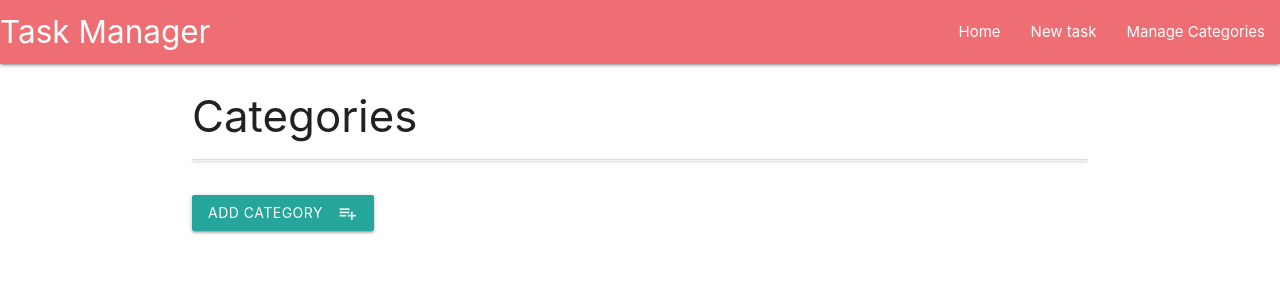
After one commit to seansor/task-manager, a Flask app: page /get_categories in a window 1280 px wide. The commit adds this page. Shown: the top 300 px of the page. Run offline with Flask 2, Linux system fonts and the light colour scheme; data that the repository does not hold is empty; some libraries are stand-ins or nearby versions.

Commit message:
add, edit categories

```diff
--- a/app.py
+++ b/app.py
@@ -16,10 +16,12 @@ mongo = PyMongo(app)
 def get_tasks():
     return render_template('tasks.html', tasks=mongo.db.tasks.find())
 
+
 @app.route('/add_task')
 def add_task():
     return render_template('addtask.html',
     categories=mongo.db.categories.find())
+
 
 @app.route('/insert_task', methods=['POST'])
 def insert_task():
@@ -34,6 +36,7 @@ def edit_task(task_id):
     all_categories = mongo.db.categories.find()
     return render_template("edittask.html", task=the_task, categories=all_categories)
 
+
 @app.route('/update_task/<task_id>', methods=["POST"])
 def update_task(task_id):
     tasks = mongo.db.tasks
@@ -47,8 +50,8 @@ def update_task(task_id):
         'is_urgent': request.form.get('is_urgent')
         }
     )
+    return redirect(url_for('get_tasks'))
 
-    return redirect(url_for('get_tasks'))
 
 @app.route('/delete_task/<task_id>')
 def delete_task(task_id):
@@ -56,6 +59,43 @@ def delete_task(task_id):
     tasks.remove({'_id': ObjectId(task_id)})
     return redirect(url_for('get_tasks'))
 
+
+@app.route('/get_categories')
+def get_categories():
+    _categories = mongo.db.categories.find()
+    category_list = [category for category in _categories]
+    return render_template('categories.html', categories = category_list)
+
+
+@app.route('/edit_category/<category_id>')
+def edit_category(category_id):
+    return render_template('editcategory.html',
+    category=mongo.db.categories.find_one({'_id': ObjectId(category_id)}))
+
+@app.route('/update_category/<category_id>', methods=["POST"])
+def update_category(category_id):
+    mongo.db.categories.update(
+        {"_id": ObjectId(category_id)},
+        {"category_name": request.form.get('category_name')}
+        )
+    return redirect(url_for('get_categories'))
+
+@app.route('/delete_category/<category_id>')
+def delete_category(category_id):
+    mongo.db.categories.remove({"_id": ObjectId(category_id)})
+    return redirect(url_for('get_categories'))
+
+@app.route('/insert_category', methods=["POST"])
+def insert_category():
+    categories=mongo.db.categories
+    category_doc = {'category_name': request.form.get('category_name')}
+    categories.insert_one(category_doc)
+    return redirect(url_for('get_categories'))
+
+@app.route('/add_category')
+def add_category():
+    return render_template('addcategory.html')
+
 if __name__ == "__main__":
     app.run(host=os.getenv('IP'),
             port=int(os.getenv('PORT')),
--- a/templates/base.html
+++ b/templates/base.html
@@ -11,25 +11,43 @@
     <link rel="stylesheet" href="https://cdnjs.cloudflare.com/ajax/libs/materialize/1.0.0/css/materialize.min.css" type="text/css" />
     <link rel="stylesheet" href="{{url_for('static', filename='css/style.css')}}" type="text/css" />
 
+    <script type="text/javascript" src="https://cdnjs.cloudflare.com/ajax/libs/jquery/3.4.1/jquery.min.js"></script>
+    <script src="https://cdnjs.cloudflare.com/ajax/libs/materialize/1.0.0/js/materialize.min.js"></script>
 
 </head>
 
 <body>
+    <header>
+        <nav>
+            <div class="nav-wrapper">
+                <a href="{{ url_for('get_tasks') }}" class="brand-logo">Task Manager</a>
+                <a href="#" data-target="mobile-demo" class="sidenav-trigger"><i class="material-icons">menu</i></a>
+                <ul id="nav-mobile" class="right hide-on-med-and-down">
+                    <li><a href="{{ url_for('get_tasks') }}">Home</a></li>
+                    <li><a href="{{ url_for('add_task') }}">New task</a></li>
+                    <li><a href="{{ url_for('get_categories') }}">Manage Categories</a></li>
+                </ul>
+                <ul class="sidenav" id="mobile-demo">
+                    <li><a href="{{ url_for('get_tasks') }}">Home</a></li>
+                    <li><a href="{{ url_for('add_task') }}">New task</a></li>
+                    <li><a href="{{ url_for('get_categories') }}">Manage Categories</a></li>
+                </ul>
+            </div>
+        </nav>
+    </header>
     <div class="container">
         {% block content %} {% endblock %}
     </div>
 
-    <script type="text/javascript" src="https://cdnjs.cloudflare.com/ajax/libs/jquery/3.4.1/jquery.min.js"></script>
-    <script src="https://cdnjs.cloudflare.com/ajax/libs/materialize/1.0.0/js/materialize.min.js"></script>
+
 
     <script>
-
         $(document).ready(function() {
             $('.collapsible').collapsible();
             $('select').formSelect();
             $('.datepicker').datepicker();
+            $('.sidenav').sidenav();
         });
-
     </script>
 </body>
 
--- /dev/null
+++ b/templates/categories.html
@@ -0,0 +1,26 @@
+{% extends 'base.html' %} {% block content %}
+
+<div class="row">
+
+    <h3>Categories</h3>
+
+    <ul class="collapsible">
+        {% for category in categories %}
+        <li>
+            <div class="collapsible-header">
+                <a href="{{url_for('delete_category', category_id = category._id)}}" class="waves-effect waves-light btn btn-small">Del</a>
+                <a href="{{url_for('edit_category', category_id = category._id)}}" class="waves-effect waves-light btn btn-small blue">Edit</a>
+                <div class="task_header col s9">
+                    <strong>{{category.category_name}}</strong>
+                </div>
+            </div>
+        </li>
+        {% endfor %}
+    </ul>
+
+</div>
+<div class="row">
+    <a href="{{ url_for('add_category') }}" class="waves-effect waves-light btn"><i class="material-icons right">playlist_add</i>Add Category</a>
+</div>
+
+{% endblock %}
```
Also changed, not shown: templates/addcategory.html (added, +22 -0 lines), templates/editcategory.html (added, +22 -0 lines), templates/edittask.html (+8 -13 lines).
